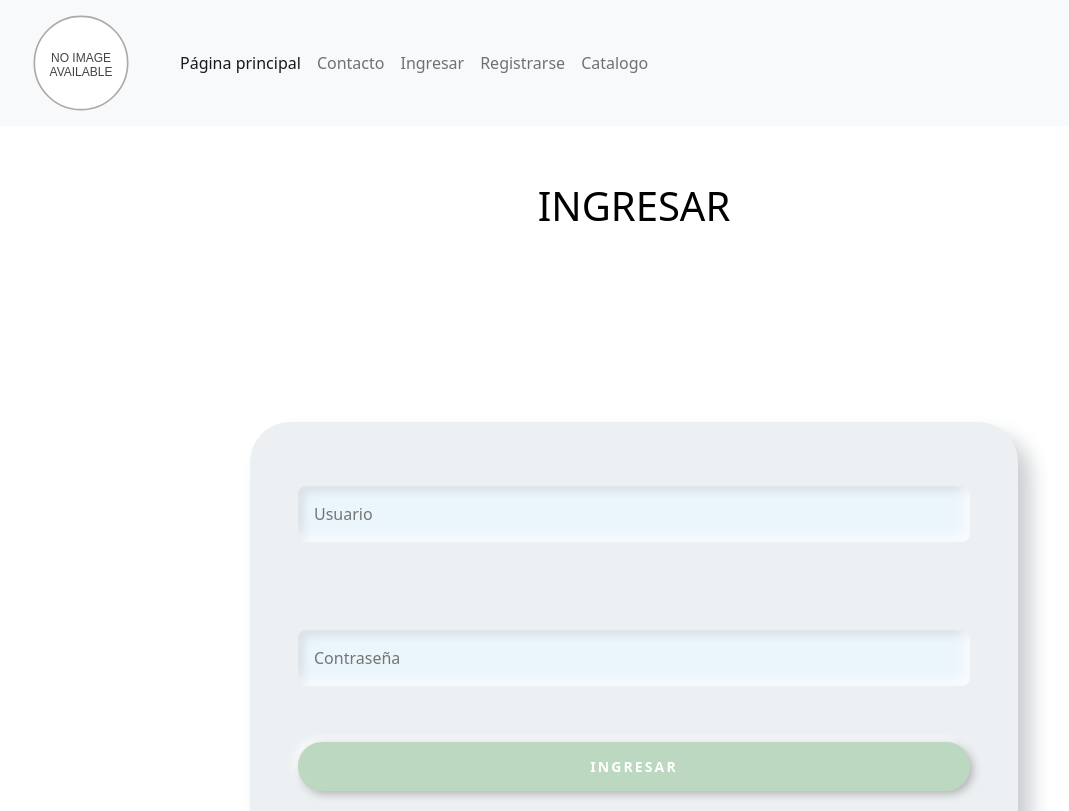
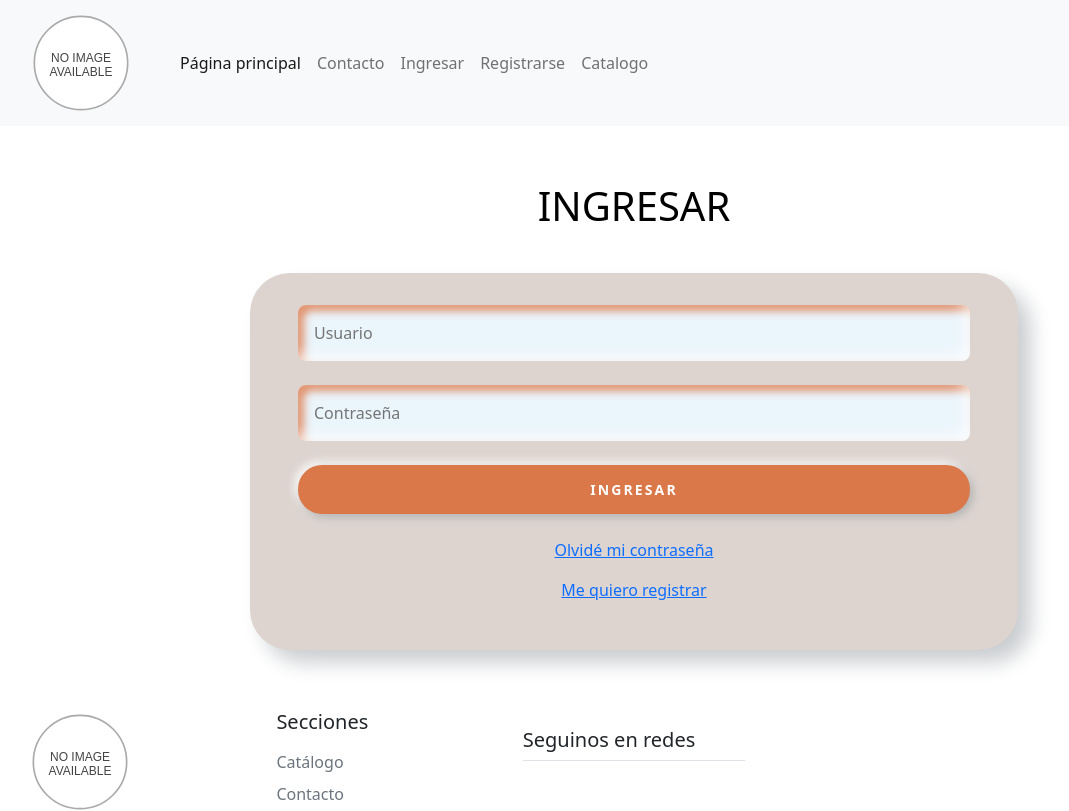
Before and after one commit to NataliaAlvarezIspc/proyecto-ispc-ecommerce, an Angular app in the folder front-end/enbalde/: page /login in a window 1280 px wide. Shown: the top 811 px of the page, without its empty margins (6-1075 px from the left). Built offline with nearby package versions, Linux system fonts and the light colour scheme.

Commit message:
agrego estilo a login y regitracion

```diff
--- a/front-end/enbalde/src/app/pages/login/login.component.css
+++ b/front-end/enbalde/src/app/pages/login/login.component.css
@@ -5,10 +5,7 @@
 body {
   background: #ecf0f3;
 }
-  h1 {
-    margin: 0;
-    padding: 0;
-  }
+
 .seccion-form {
   min-width: 300px;
   max-width: 60%;
@@ -17,20 +14,20 @@
   padding: 2rem 3rem;
   margin: auto;
   border-radius: 2.5rem;
-    background-color: #ecf0f3;
+  background-color: #ddd4d0;
   box-shadow: 13px 13px 20px #cbced1, -13px -13px 20px #ffffff;
   color: black;
-    margin-top: 10rem;
+  margin-top: 3px ;
 }
 .seccion-form input {
   display: block;
-    margin: 2rem 0;
+  margin: 0,5rem 0;
   width: 100%;
   border-radius: 0.5rem;
   padding: 1rem;
   border: none;
   box-shadow: inset -5px -5px 15px rgba(255, 255, 255, 0.8), inset 5px 5px 10px
-        rgba(0, 0, 0, 0.1);
+  #db784a;
   border: 0 none;
   background: #ebf5fc;
 }
@@ -41,7 +38,7 @@
   font-size: 0.875rem;
   color: #ffffff;
   font-weight: bold;
-    background-color: #bcd8c1;
+  background-color: #db784a;
   width: 100%;
   display: block;
   padding: 0.875rem 1rem;
@@ -49,3 +46,7 @@
   box-shadow: 3px 3px 8px #b1b1b1, -3px -3px 8px #ffffff;
   cursor: pointer;
 }
+
+p {
+  text-align: center;
+}
--- a/front-end/enbalde/src/app/pages/registracion/registracion.component.css
+++ b/front-end/enbalde/src/app/pages/registracion/registracion.component.css
@@ -0,0 +1,52 @@
+* {
+    box-sizing: border-box;
+}
+html,
+  body {
+    background: #ecf0f3;
+}
+
+.seccion-form {
+    min-width: 300px;
+    max-width: 60%;
+    margin: 0px auto;
+    background: rgba(255, 255, 255, 0.15);
+    padding: 2rem 3rem;
+    margin: auto;
+    border-radius: 2.5rem;
+    background-color: #ddd4d0;
+    box-shadow: 13px 13px 20px #cbced1, -13px -13px 20px #ffffff;
+    color: black;
+    margin-top: 3px ;
+}
+.seccion-form input {
+    display: block;
+    margin: 0,5rem 0;
+    width: 100%;
+    border-radius: 0.5rem;
+    padding: 1rem;
+    border: none;
+    box-shadow: inset -5px -5px 15px rgba(255, 255, 255, 0.8), inset 5px 5px 10px
+    #db784a;
+    border: 0 none;
+    background: #ebf5fc;
+}
+.seccion-form button {
+    text-transform: uppercase;
+    letter-spacing: 0.15em;
+    border: none;
+    font-size: 0.875rem;
+    color: #ffffff;
+    font-weight: bold;
+    background-color: #db784a;
+    width: 100%;
+    display: block;
+    padding: 0.875rem 1rem;
+    border-radius: 1.5rem;
+    box-shadow: 3px 3px 8px #b1b1b1, -3px -3px 8px #ffffff;
+    cursor: pointer;
+}
+
+p {
+    text-align: center;
+}
```
Lines whose indentation alone changed are shown as unchanged.
